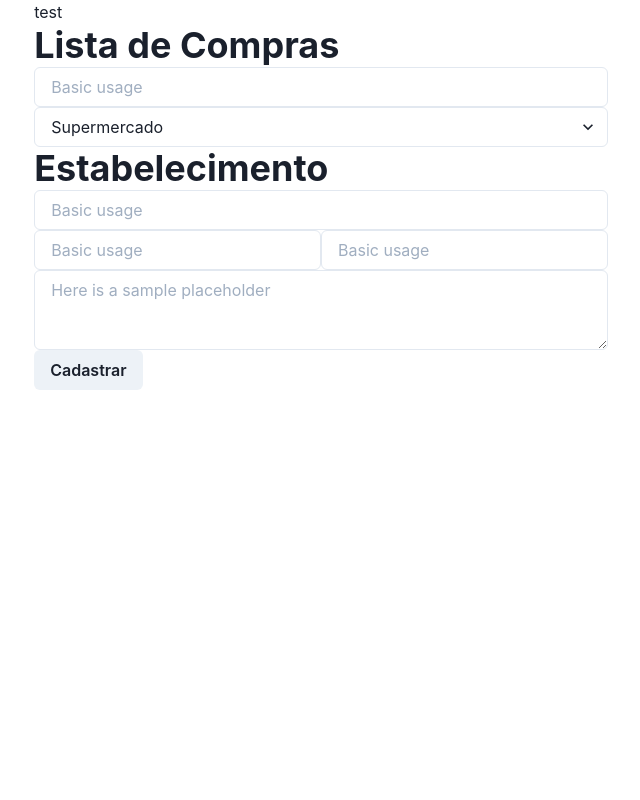
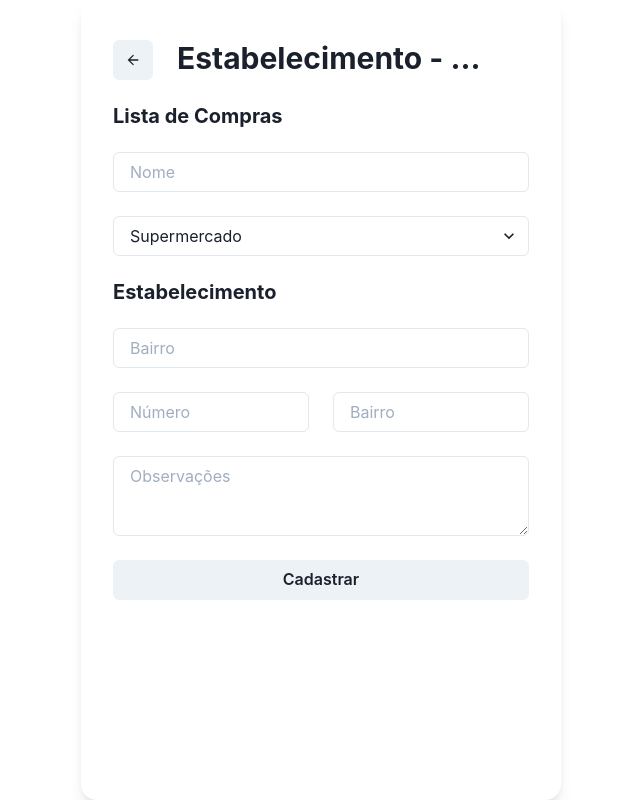
Before and after one commit to danieljpgo/my-grocery-list, a Next.js app: page /grocery/create in a window 1280 px wide. Shown: the whole page, without its empty margins (319-959 px from the left). Built offline with nearby package versions, Linux system fonts and the light colour scheme.

Commit message:
fix: pages layout and add spacings

```diff
--- a/src/common/components/Container.tsx
+++ b/src/common/components/Container.tsx
@@ -7,9 +7,27 @@ type ContainerProps = {
 
 export default function Container({ children }: ContainerProps) {
   return (
-    <ContainerChakra as="main">
-      {children}
-      {/* centerContent @TODO */}
-    </ContainerChakra>
+    <div
+      style={{
+        display: 'grid',
+        placeItems: 'center',
+        height: '100vh',
+      }}
+    >
+      <ContainerChakra
+        rounded="2xl"
+        px="8"
+        py="10"
+        boxShadow="lg"
+        as="main"
+        style={{
+          height: '100%',
+          width: '100%',
+          maxWidth: '480px',
+        }}
+      >
+        {children}
+      </ContainerChakra>
+    </div>
   );
 }
--- a/src/common/components/Header.tsx
+++ b/src/common/components/Header.tsx
@@ -1,5 +1,20 @@
+import { ArrowBackIcon } from '@chakra-ui/icons';
+import { Flex } from '@chakra-ui/layout';
+import * as React from 'react';
+import { IconButtonLink, Title } from '.';
+
+type HeaderProps = {
+  children: string;
+};
+
 // @TODO fazer o header ser fixed
-
-export default function Header() {
-  return <header>test</header>;
+export default function Header({ children }: HeaderProps) {
+  return (
+    <Flex as="header" gridGap="6">
+      <IconButtonLink arial-label="go back" href=".">
+        <ArrowBackIcon />
+      </IconButtonLink>
+      <Title as="h1">{children}</Title>
+    </Flex>
+  );
 }
--- a/src/common/components/IconButtonLink.tsx
+++ b/src/common/components/IconButtonLink.tsx
@@ -5,16 +5,27 @@ import { IconButton } from '@chakra-ui/button';
 
 type IconButtonLinkProps = {
   href: string | UrlObject;
+  size?: 'sm' | 'xl';
+  disabled?: boolean;
   children: React.ReactElement;
   'arial-label': string;
 };
 
 export default function IconButtonLink(props: IconButtonLinkProps) {
-  const { href, children, 'arial-label': arialLabel } = props;
+  const { disabled, href, children, 'arial-label': arialLabel, size = 'sm' } = props;
+
+  const sizeValue = size === 'xl' ? '36' : undefined;
 
   return (
     <NextLink href={href} passHref>
-      <IconButton as="a" icon={children} aria-label={arialLabel} />
+      <IconButton
+        disabled={disabled}
+        h={sizeValue}
+        w={sizeValue}
+        as="a"
+        icon={children}
+        aria-label={arialLabel}
+      />
     </NextLink>
   );
 }
--- a/src/common/components/Title.tsx
+++ b/src/common/components/Title.tsx
@@ -6,5 +6,9 @@ type TitleProps = {
 };
 
 export default function Title({ children, as }: TitleProps) {
-  return <Heading as={as}>{children}</Heading>;
+  return (
+    <Heading size={as === 'h1' ? 'lg' : 'md'} as={as}>
+      {children}
+    </Heading>
+  );
 }
--- a/src/pages/grocery/create.tsx
+++ b/src/pages/grocery/create.tsx
@@ -3,7 +3,7 @@ import Head from 'next/head';
 import { useRouter } from 'next/dist/client/router';
 import { Title } from '~/components';
 import { Select, Input, Textarea, Button } from '@chakra-ui/react';
-import { Flex, Grid, Spacer } from '@chakra-ui/layout';
+import { Grid } from '@chakra-ui/layout';
 import { useGroceries } from '~/context/groceryContext';
 import Header from 'common/components/Header';
 
@@ -49,30 +49,34 @@ export default function CreateGrocery() {
       <Head>
         <title>Estabelecimento</title>
       </Head>
-      <Header></Header>
-      <Grid>
-        <form onSubmit={handleSubmit}>
+      <Header>{`Estabelecimento - ${router.query.name ?? '...'}`}</Header>
+      <form onSubmit={handleSubmit}>
+        <Grid gap="6" pt="6">
           <Title as="h2">Lista de Compras</Title>
           <Input
             name="name"
-            placeholder="Basic usage"
+            placeholder="Nome"
             onChange={handleInputChange}
             value={router.query.name}
           />
-          <Select name="category" value="Supermercado" onChange={console.log}>
+          <Select
+            name="category"
+            placeholder="Categoria"
+            value="Supermercado"
+            onChange={console.log}
+          >
             <option value="Supermercado">Supermercado</option>
           </Select>
           <Title as="h2">Estabelecimento</Title>
-          <Input name="street" placeholder="Basic usage" />
-          <Flex>
-            <Input name="number" placeholder="Basic usage" />
-            <Spacer />
-            <Input name="neighborhood" placeholder="Basic usage" />
-          </Flex>
-          <Textarea name="observations" placeholder="Here is a sample placeholder" />
+          <Input name="street" placeholder="Bairro" />
+          <Grid gap="6" style={{ gridTemplateColumns: '1fr 1fr' }}>
+            <Input type="number" name="number" placeholder="Número" />
+            <Input name="neighborhood" placeholder="Bairro" />
+          </Grid>
+          <Textarea name="observations" placeholder="Observações" />
           <Button type="submit">Cadastrar</Button>
-        </form>
-      </Grid>
+        </Grid>
+      </form>
     </>
   );
 }
```
Also changed, not shown: src/pages/grocery/index.tsx (+7 -8 lines), src/pages/index.tsx (+10 -16 lines).
